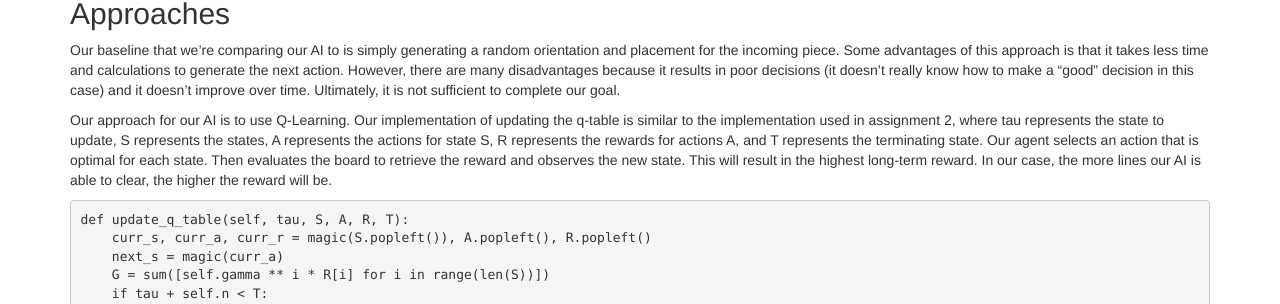
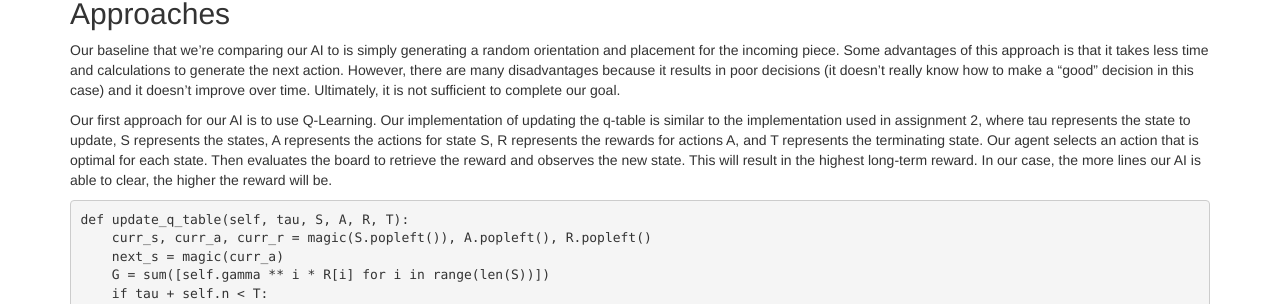
Before and after one commit to julia-tong/Maltris, a Jekyll site: the page built from docs/final.md, in a window 1280 px wide and 900 px high, scrolled down 669 px. Shown: the part 148-452 px from the top of the window. Built offline with Jekyll 4.4.1, drawn with Linux system fonts in a browser that asks for light colours; some of the changed text lies outside the part shown.

```diff
--- a/docs/final.md
+++ b/docs/final.md
@@ -17,7 +17,7 @@ Since we've created a tetris board, we will take in the current state of the boa
 
 Our baseline that we're comparing our AI to is simply generating a random orientation and placement for the incoming piece. Some advantages of this approach is that it takes less time and calculations to generate the next action. However, there are many disadvantages because it results in poor decisions (it doesn't really know how to make a "good" decision in this case) and it doesn't improve over time. Ultimately, it is not sufficient to complete our goal.
 
-Our approach for our AI is to use Q-Learning. Our implementation of updating the q-table is similar to the implementation used in assignment 2, where tau represents the state to update, S represents the states, A represents the actions for state S, R represents the rewards for actions A, and T represents the terminating state. Our agent selects an action that is optimal for each state. Then evaluates the board to retrieve the reward and observes the new state. This will result in the highest long-term reward. In our case, the more lines our AI is able to clear, the higher the reward will be.
+Our first approach for our AI is to use Q-Learning. Our implementation of updating the q-table is similar to the implementation used in assignment 2, where tau represents the state to update, S represents the states, A represents the actions for state S, R represents the rewards for actions A, and T represents the terminating state. Our agent selects an action that is optimal for each state. Then evaluates the board to retrieve the reward and observes the new state. This will result in the highest long-term reward. In our case, the more lines our AI is able to clear, the higher the reward will be.
 
     def update_q_table(self, tau, S, A, R, T):
         curr_s, curr_a, curr_r = magic(S.popleft()), A.popleft(), R.popleft()
```
Also changed, not shown: other parts of docs/final.md (+15 -0 lines).
